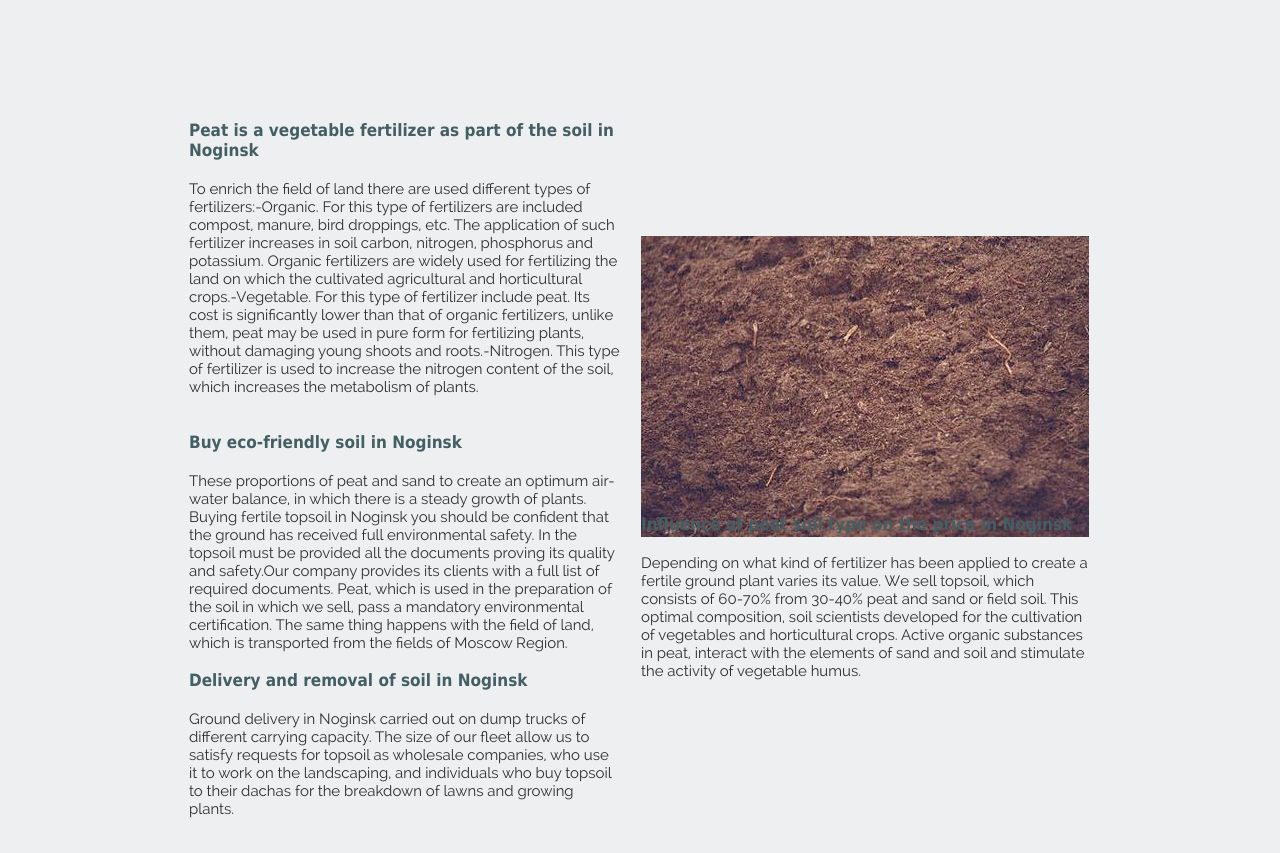
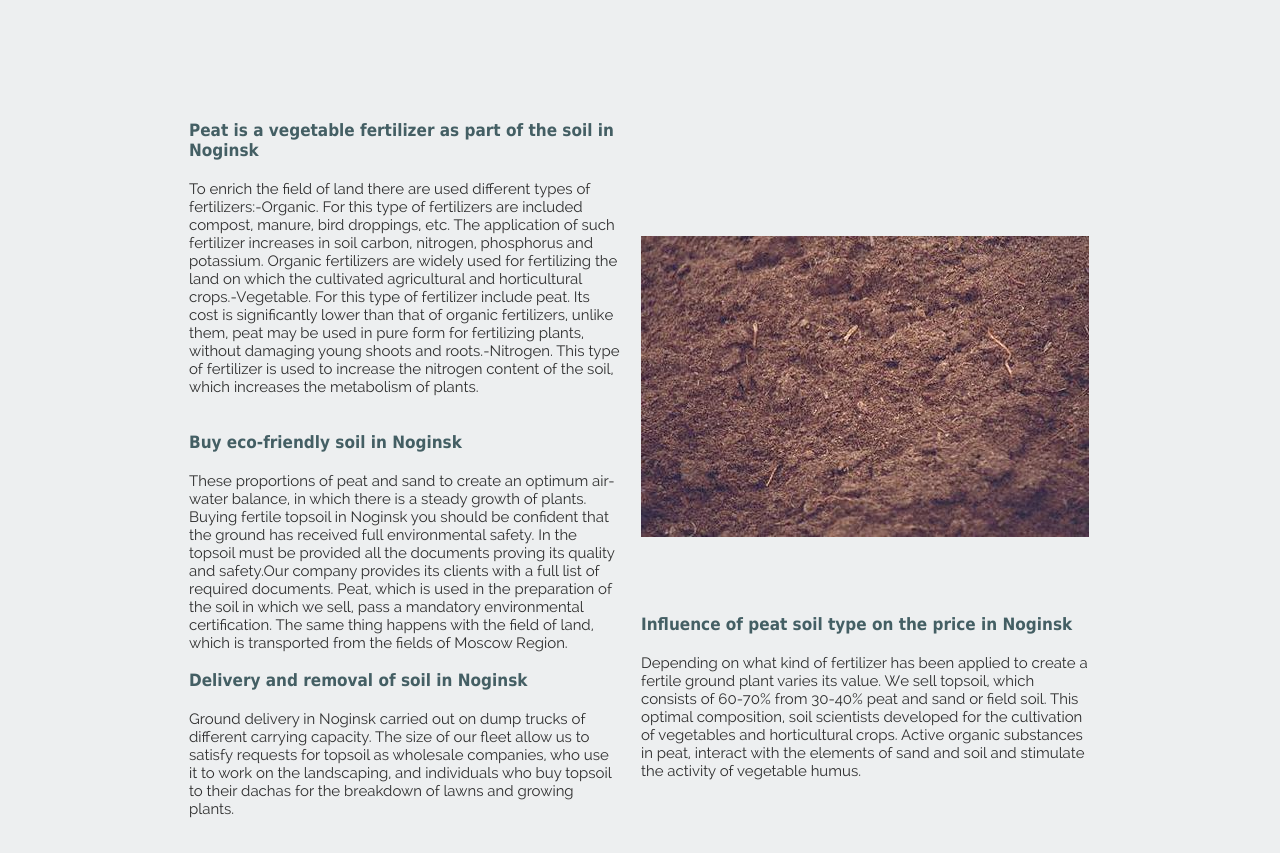
Before and after one commit to vigoroous/devwebs, a plain HTML site: page inground/en/about/index.html in a window 1280 px wide. Shown: the part 101-954 px from the top of the page. Drawn offline with Linux system fonts and the light colour scheme.

Commit message:
Add files via upload

```diff
--- a/inground/en/about/style.css
+++ b/inground/en/about/style.css
@@ -292,7 +292,7 @@ main {
     width:448px;
     height:258px;
     float: right;
-    margin-top: -340px;
+    margin-top: -240px;
     margin-right: 41px;
 }
 .mask {
```
